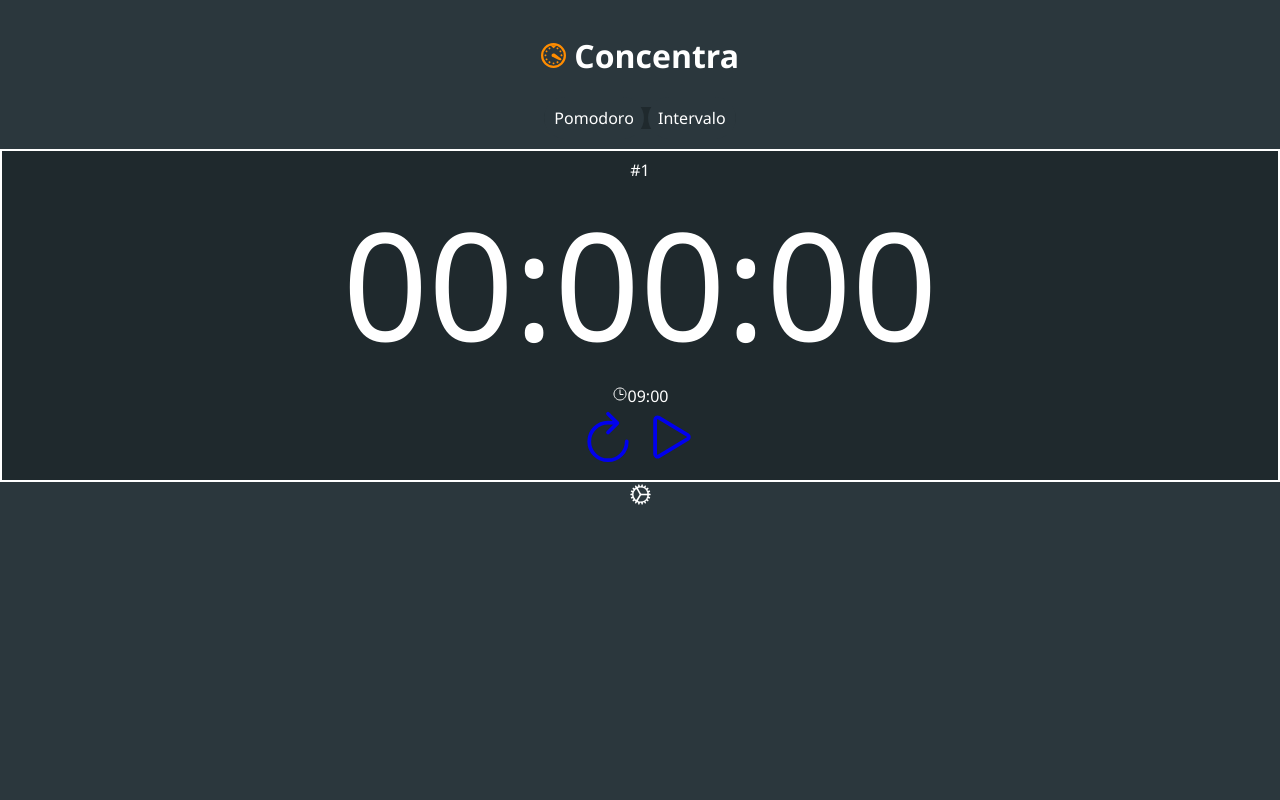
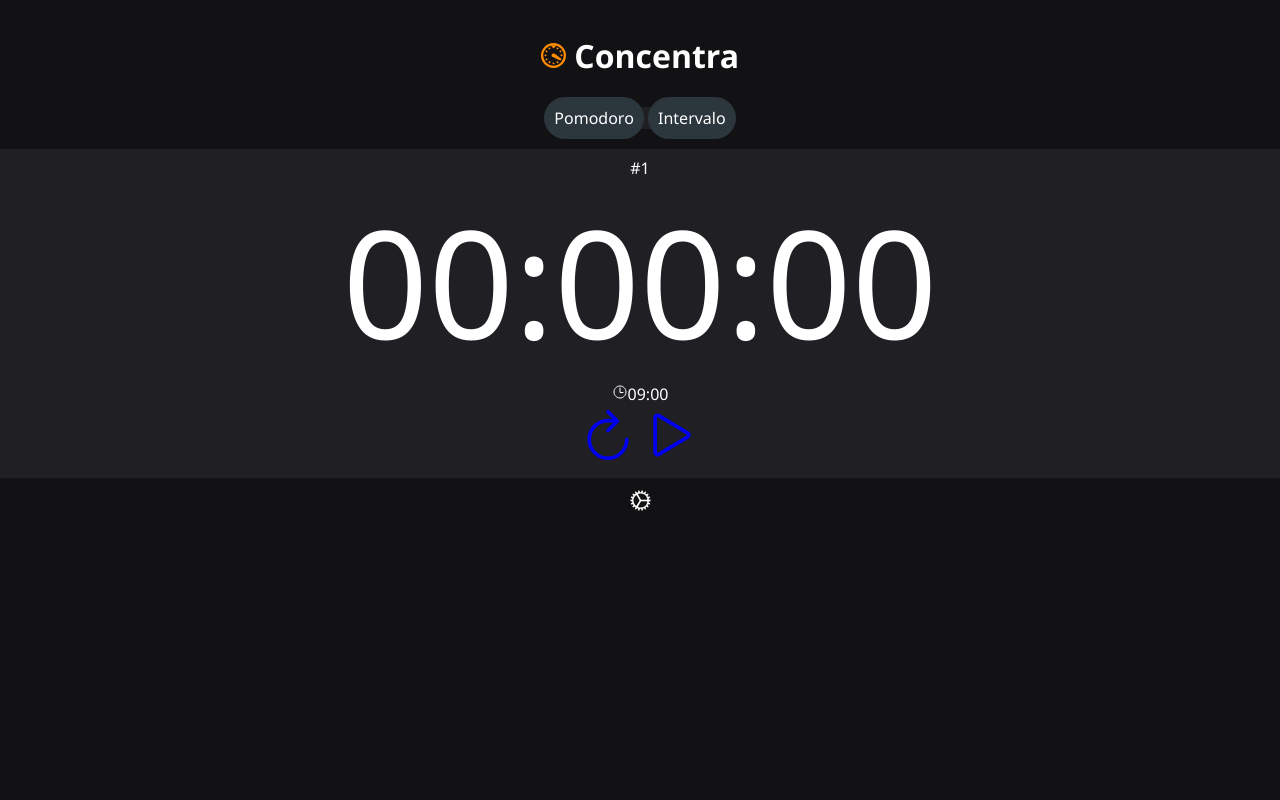
Before and after one commit to hendapaim/concentra, a website: page index.html in a window 1280 px wide. Shown: the top 800 px of the page. Drawn offline with nearby package versions, Linux system fonts and the light colour scheme.

Commit message:
Update style.css

```diff
--- a/style.css
+++ b/style.css
@@ -15,14 +15,15 @@ h1, h2{
   line-height: 1.4em;
 }
 :root{
-
+  --background: #121214;
+  --Background-segund: #202024;
 }
 
 #app{
   width: 100%;
   min-height: 100vh;
   transition: background-color 0.5s ease-in-out 0s;
-  background-color: rgb(43, 55, 61);
+  background-color: var(--background);
   color: #ffffff;
   text-align: center;
   padding-bottom: 12px;
@@ -30,7 +31,7 @@ h1, h2{
 
 .option{
   width: 15%;
-  background-color: #1f292d;
+  background-color: var(--Background-segund);
   border-radius: 25px;
   margin: 20px auto;
 }
@@ -54,8 +55,7 @@ h1, h2{
 
 .countDown{
   padding: 8px;
-  border: 2px solid;
-  background-color: #1f292d;
+  background-color:  var(--Background-segund);
 }
 
 .count{
@@ -75,6 +75,10 @@ h1, h2{
   height: 60px;
 }
 
+.setting{
+  margin-top: 10px;
+}
+
 #texto{
   max-width: 620px;
   margin: auto;
```
